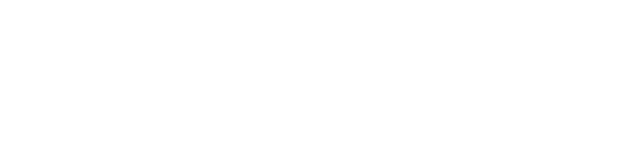
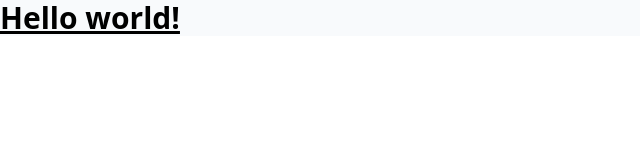
Before and after one commit to mccoydidericksen/jeopardy-game, a website: page index.html in a window 1280 px wide. Shown: the whole page, without its empty margins (0-640 px from the left). Drawn offline with Linux system fonts and the light colour scheme.

Commit message:
initiate tailwind.css

```diff
--- a/assets/css/main.css
+++ b/assets/css/main.css
@@ -0,0 +1,3 @@
+@tailwind base;
+@tailwind components;
+@tailwind utilities;
--- a/index.html
+++ b/index.html
@@ -5,9 +5,12 @@
 		<meta http-equiv="X-UA-Compatible" content="IE=edge" />
 		<meta name="viewport" content="width=device-width, initial-scale=1.0" />
 		<title>Jeapordy Game</title>
-		<link rel="stylesheet" href="./assets/css/main.css" />
+		<link href="./dist/output.css" rel="stylesheet">
 	</head>
 	<body>
+		<h1 class="text-3xl font-bold underline bg-slate-50">
+			Hello world!
+		  </h1>
 		<script src="./assets/js/main.js"></script>
 	</body>
 </html>
--- /dev/null
+++ b/package.json
@@ -0,0 +1,5 @@
+{
+  "devDependencies": {
+    "tailwindcss": "^3.2.4"
+  }
+}
--- /dev/null
+++ b/tailwind.config.js
@@ -0,0 +1,8 @@
+/** @type {import('tailwindcss').Config} */
+module.exports = {
+  content: ["./assets/**/*.{html,js}", "./index.html"],
+  theme: {
+    extend: {},
+  },
+  plugins: [],
+}
```
Also changed, not shown: dist/output.css (added), 2 other files.
